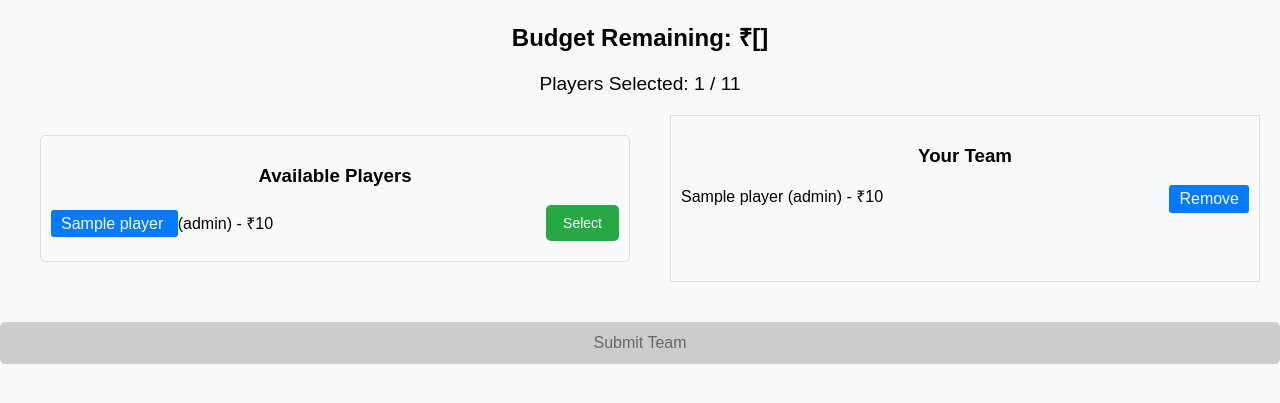
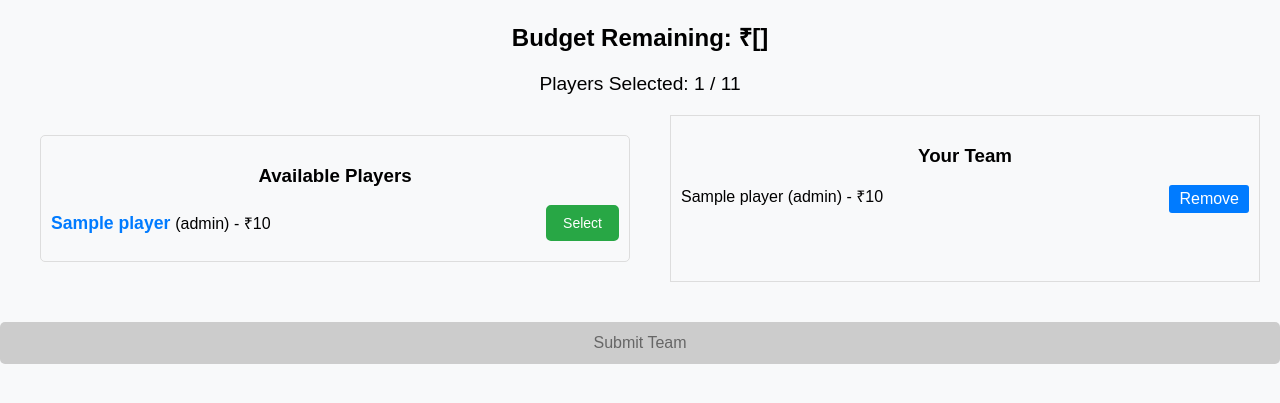
Before and after one commit to Thanseem007/FantasyCricket, a Flask app: template templates/index.html in a window 1280 px wide. Shown: the part 72-475 px from the top of the page. Run offline with Flask 3, Linux system fonts and the light colour scheme; a user stored in the database is signed in; the template is opened without the code that fills it: most values are stand-ins (such as "Sample title", 1, 10 or a date in 2020).

Commit message:
Chnaged the styles

```diff
--- a/static/style.css
+++ b/static/style.css
@@ -26,7 +26,7 @@ body {
     margin: 10px 0;
   }
 
-  a {
+  .remove_Player {
     padding: 5px 10px;
     background-color: #007bff;
     color: white;
@@ -34,7 +34,7 @@ body {
     border-radius: 3px;
   }
 
-  a:hover {
+  .remove_Player:hover {
     background-color: #0056b3;
   }
 
@@ -127,3 +127,16 @@ body {
         cursor: not-allowed;
         color: #666;
     }
+
+    .player-link {
+        color: #007bff; /* Bright blue for visibility */
+        font-weight: bold; /* Emphasize the name */
+        text-decoration: none; /* Remove underline */
+        font-size: 1.1em; /* Slightly larger font size */
+        transition: color 0.3s ease;
+    }
+
+    .player-link:hover {
+        color: #0056b3; /* Darker blue on hover */
+        text-decoration: underline; /* Underline on hover */
+    }
--- a/templates/index.html
+++ b/templates/index.html
@@ -226,7 +226,7 @@
             {% for player in players %}
             <div class="player-item">
                 <span>
-                    <a href=" {{player.playerlink }}" target="_blank">
+                    <a class="player-link" href=" {{player.playerlink }}" target="_blank">
                         {{ player.name }}
                     </a>
                     ({{ player.role }}) - ₹{{ player.price }}
@@ -251,7 +251,7 @@
                 {% for player in team %}
                 <li>
                     {{ player.name }} ({{ player.role }}) - ₹{{ player.price }}
-                    <a href="{{ url_for('remove_player', player_id=player.id) }}">Remove</a>
+                    <a class="remove_Player" href="{{ url_for('remove_player', player_id=player.id) }}">Remove</a>
                 </li>
                 {% endfor %}
             </ul>
```
